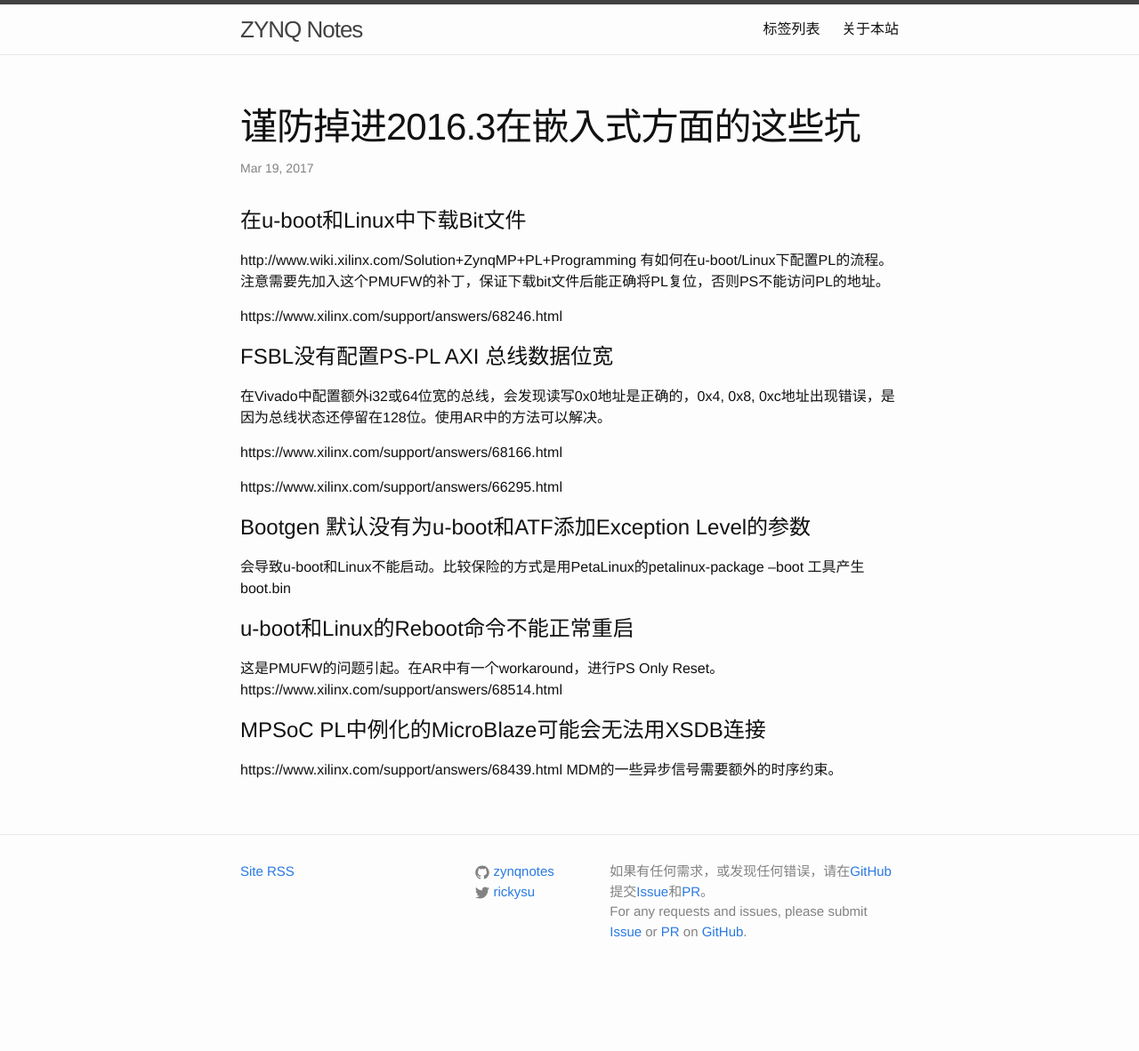
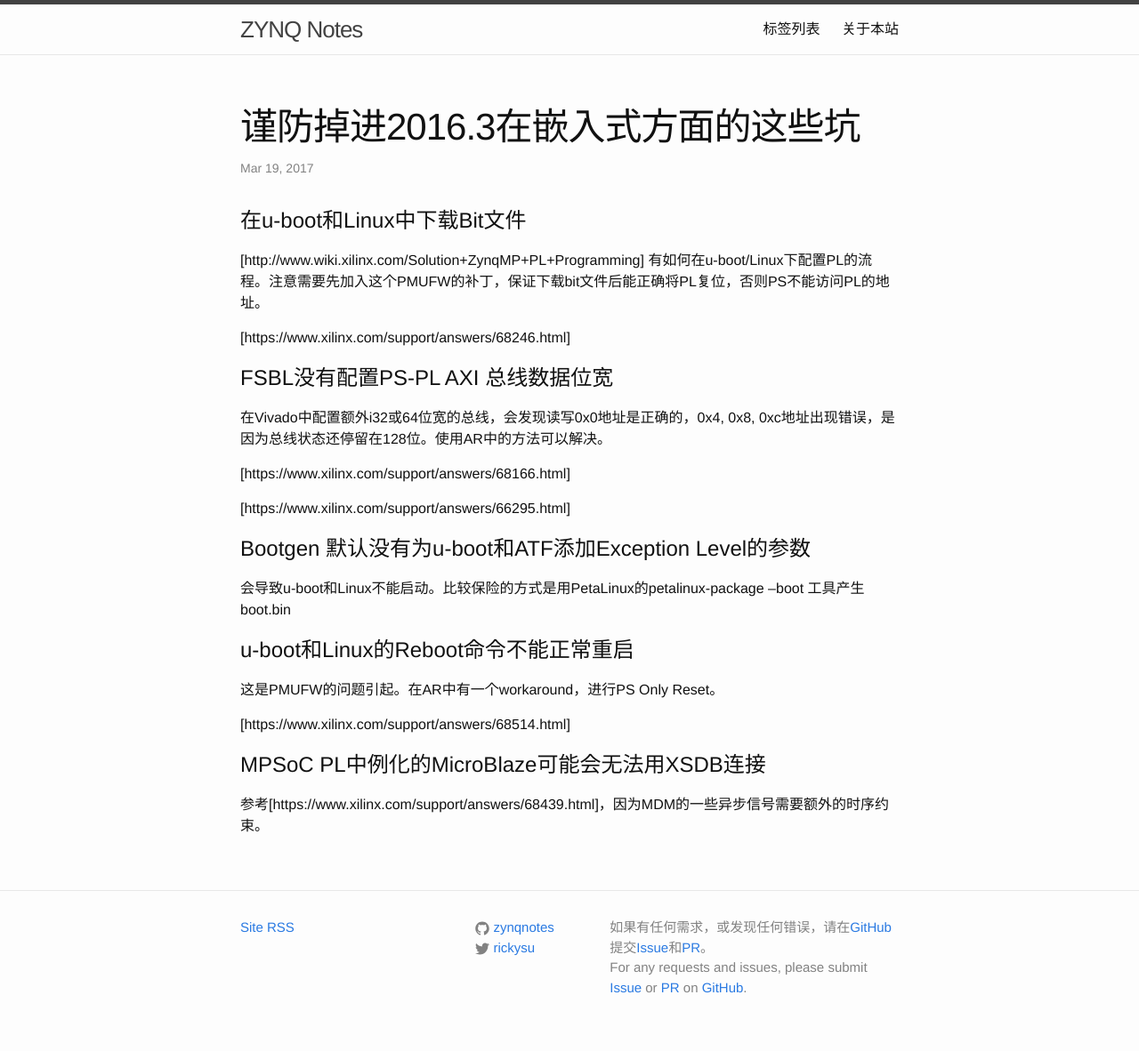
Before and after one commit to zynqnotes/zynqnotes.github.io, a Jekyll site: the page built from _posts/2017-03-19-vivado-2016.3-pitfalls.md, in a window 1280 px wide. Shown: the whole page at 89% size. Built offline with Jekyll 4.4.1, drawn with Linux system fonts in a browser that asks for light colours; before the commit the page ends 1119 px from its top, so only the background shows below that; some of the changed lines change nothing that is shown.

Commit message:
add links

```diff
--- a/_posts/2017-03-19-vivado-2016.3-pitfalls.md
+++ b/_posts/2017-03-19-vivado-2016.3-pitfalls.md
@@ -11,24 +11,24 @@
 ---
 # 在u-boot和Linux中下载Bit文件
 
-http://www.wiki.xilinx.com/Solution+ZynqMP+PL+Programming 有如何在u-boot/Linux下配置PL的流程。注意需要先加入这个PMUFW的补丁，保证下载bit文件后能正确将PL复位，否则PS不能访问PL的地址。
+[http://www.wiki.xilinx.com/Solution+ZynqMP+PL+Programming] 有如何在u-boot/Linux下配置PL的流程。注意需要先加入这个PMUFW的补丁，保证下载bit文件后能正确将PL复位，否则PS不能访问PL的地址。
 
-https://www.xilinx.com/support/answers/68246.html
+[https://www.xilinx.com/support/answers/68246.html]
 
 # FSBL没有配置PS-PL AXI 总线数据位宽
 在Vivado中配置额外i32或64位宽的总线，会发现读写0x0地址是正确的，0x4, 0x8, 0xc地址出现错误，是因为总线状态还停留在128位。使用AR中的方法可以解决。
 
-https://www.xilinx.com/support/answers/68166.html
+[https://www.xilinx.com/support/answers/68166.html]
 
-https://www.xilinx.com/support/answers/66295.html
+[https://www.xilinx.com/support/answers/66295.html]
 
 # Bootgen 默认没有为u-boot和ATF添加Exception Level的参数
 会导致u-boot和Linux不能启动。比较保险的方式是用PetaLinux的petalinux-package --boot 工具产生boot.bin
 
 # u-boot和Linux的Reboot命令不能正常重启
 这是PMUFW的问题引起。在AR中有一个workaround，进行PS Only Reset。
-https://www.xilinx.com/support/answers/68514.html
+
+[https://www.xilinx.com/support/answers/68514.html]
 
 # MPSoC PL中例化的MicroBlaze可能会无法用XSDB连接
-https://www.xilinx.com/support/answers/68439.html
-MDM的一些异步信号需要额外的时序约束。
+参考[https://www.xilinx.com/support/answers/68439.html]，因为MDM的一些异步信号需要额外的时序约束。
```
